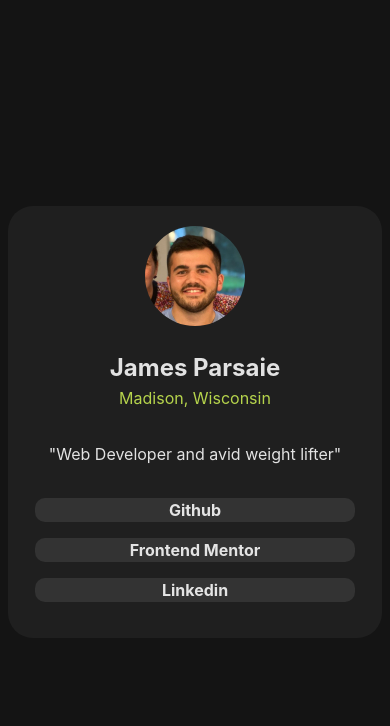
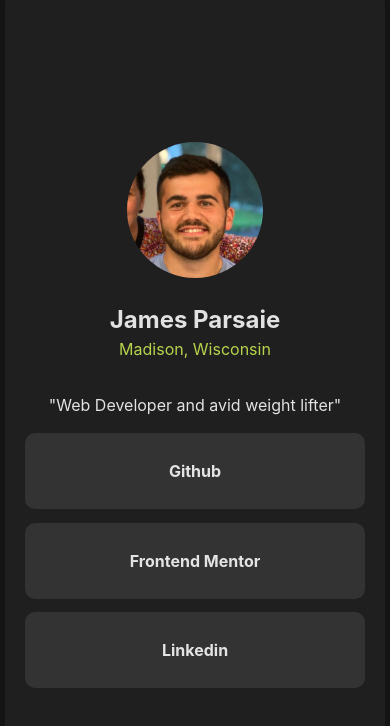
Before and after one commit to jamesparsaie/SocialLinks, a website built with Vite: page index.html in a window 390 px wide. Built offline with nearby package versions, Linux system fonts and the light colour scheme.

Commit message:
Fixing some mobile things

```diff
--- a/style.css
+++ b/style.css
@@ -48,12 +48,20 @@
   font-weight: bold;
 }
 
-@media only screen and (max-width: 767px) {
+@media only screen and (max-width: 852px) {
   :root {
 
   }
 
   .main-div {
+    height: 100vh;
+  }
 
+  .button-link {
+    padding: 10px;
+  }
+
+  #avatar {
+    width: 40%;
   }
 }
```
